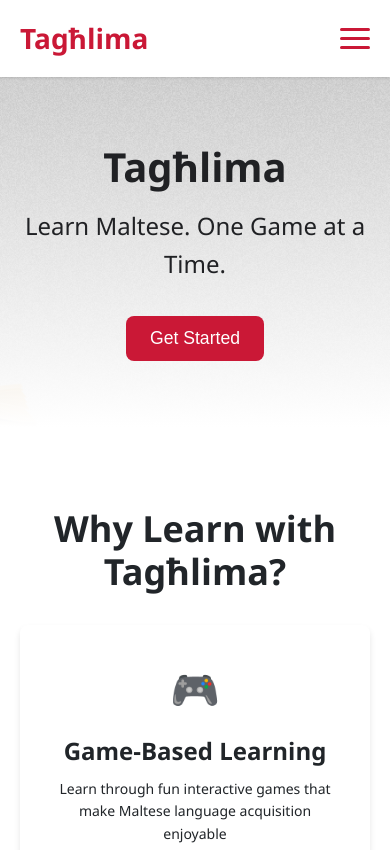
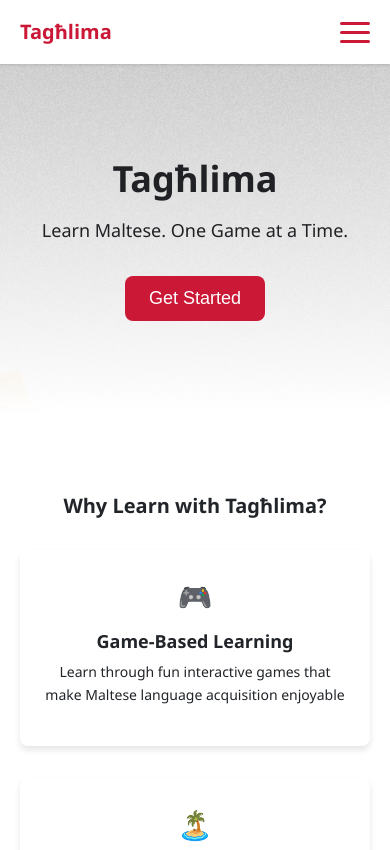
Before and after one commit to Mimiiiii017/Taghlima, a plain HTML site: page index.html in a window 390 px wide. Shown: the top 850 px of the page. Drawn offline with Linux system fonts and the light colour scheme; a script that the page names is missing.

Commit message:
Cleaned out the CSS code to remove redundancies and make website more responsive

```diff
--- a/css/styles.css
+++ b/css/styles.css
@@ -1,5 +1,6 @@
 /* Base styles and reset */
 :root {
+    /* Colors */
     --primary-color: #ca1836;
     --secondary-color: #e97516;
     --accent-color: #ffcb86;
@@ -14,7 +15,26 @@
     --gray-500: #c0c4c9;
     --gray-600: #6c757d;
     --gray-900: #212529;
+
+    /* Typography */
     --font-sans: 'Segoe UI', Roboto, 'Helvetica Neue', Arial, sans-serif;
+    --font-size-base: 1rem;      /* 16px base font size */
+    --font-size-sm: 0.875rem;    /* 14px */
+    --font-size-xs: 0.75rem;     /* 12px */
+    --font-size-lg: 1.125rem;    /* 18px */
+    --font-size-xl: 1.25rem;     /* 20px */
+    --font-size-2xl: 1.5rem;     /* 24px */
+    --font-size-3xl: 1.875rem;   /* 30px */
+    --font-size-4xl: 2.25rem;    /* 36px */
+    --font-size-5xl: 3rem;       /* 48px */
+    --font-size-6xl: 4rem;       /* 64px */
+
+    /* Line heights */
+    --line-height-tight: 1.2;
+    --line-height-normal: 1.6;
+    --line-height-relaxed: 1.75;
+
+    /* Shadows and other UI elements */
     --shadow-sm: 0 1px 3px rgba(0, 0, 0, 0.12);
     --shadow-md: 0 4px 6px rgba(0, 0, 0, 0.1);
     --shadow-lg: 0 10px 15px rgba(0, 0, 0, 0.1);
@@ -29,7 +49,8 @@
 
 body {
     font-family: var(--font-sans);
-    line-height: 1.6;
+    font-size: var(--font-size-base);
+    line-height: var(--line-height-normal);
     color: var(--gray-900);
     background-color: var(--gray-100);
 }
@@ -43,20 +64,20 @@
 
 /* Typography */
 h1, h2, h3, h4, h5, h6 {
-    line-height: 1.2;
+    line-height: var(--line-height-tight);
     margin-bottom: 0.5em;
 }
 
 h1 {
-    font-size: 3rem;
+    font-size: var(--font-size-6xl);
 }
 
 h2 {
-    font-size: 2.25rem;
+    font-size: var(--font-size-4xl);
 }
 
 h3 {
-    font-size: 1.5rem;
+    font-size: var(--font-size-2xl);
 }
 
 p {
@@ -73,6 +94,7 @@
 }
 
 .section-title {
+    font-size: var(--font-size-4xl);
     text-align: center;
     margin-bottom: 2rem;
 }
@@ -94,7 +116,7 @@
 }
 
 .logo {
-    font-size: 1.75rem;
+    font-size: var(--font-size-2xl);
     font-weight: bold;
     color: var(--primary-color);
 }
@@ -124,7 +146,7 @@
     cursor: pointer;
     transition: all 0.2s;
     border: none;
-    font-size: 1rem;
+    font-size: var(--font-size-base);
 }
 
 .btn-primary {
@@ -147,7 +169,7 @@
 
 .btn-outline {
     background-color: transparent;
-    border: 1px solid var(--primary-color); /* Removed 'color:' */
+    border: 1px solid var(--primary-color);
     color: var(--primary-color);
 }
 
@@ -157,7 +179,7 @@
 
 .btn-large {
     padding: 0.75rem 1.5rem;
-    font-size: 1.1rem;
+    font-size: var(--font-size-lg);
 }
 
 .btn-full {
@@ -166,18 +188,18 @@
 
 /* Hero Section */
 .hero {
-    position: relative; /* Required for positioning the pseudo-element */
-    background-image: url('../assets/hero.jpg'); /* Adjust path if needed */
+    position: relative;
+    background-image: url('../assets/hero.jpg');
     background-size: cover;
     background-position: center;
     background-repeat: no-repeat;
-    height: 450px; /* Adjust height as needed */
+    height: 450px;
     display: flex;
     align-items: center;
     justify-content: center;
-    color: var(--black); /* Ensure text is readable */
+    color: var(--black);
     text-align: center;
-    overflow: hidden; /* Ensures the pseudo-element doesn't overflow */
+    overflow: hidden;
 }
 
 .hero::before {
@@ -188,21 +210,21 @@
     width: 100%;
     height: 100%;
     background-image: linear-gradient(to bottom, rgba(160, 160, 160, 0.4), rgba(255, 255, 255, 1.0));
-    z-index: 1; /* Ensures the overlay is above the background but below the content */
+    z-index: 1;
 }
 
 .hero-content {
-    position: relative; /* Ensures content is above the overlay */
+    position: relative;
     z-index: 2;
 }
 
 .hero h1 {
-    font-size: 4rem;
+    font-size: var(--font-size-6xl);
     margin-bottom: 1rem;
 }
 
 .hero .slogan {
-    font-size: 1.5rem;
+    font-size: var(--font-size-xl);
     margin-bottom: 2rem;
 }
 
@@ -317,7 +339,7 @@
 }
 
 .footer-logo {
-    font-size: 1.5rem;
+    font-size: var(--font-size-xl);
     font-weight: bold;
 }
 
@@ -332,7 +354,7 @@
 
 .copyright {
     color: var(--gray-500);
-    font-size: 0.875rem;
+    font-size: var(--font-size-sm);
 }
 
 /* Modal */
@@ -379,7 +401,7 @@
     background: none;
     border: none;
     cursor: pointer;
-    font-size: 1rem;
+    font-size: var(--font-size-base);
     color: var(--gray-600);
 }
 
@@ -416,58 +438,17 @@
     padding: 0.75rem;
     border: 1px solid var(--gray-300);
     border-radius: var(--border-radius);
-    font-size: 1rem;
+    font-size: var(--font-size-base);
 }
 
 .form-footer {
     margin-top: 1.5rem;
     text-align: center;
-    font-size: 0.875rem;
+    font-size: var(--font-size-sm);
 }
 
 .forgot-password {
     color: var(--gray-600);
-  }
-
-  /* Responsive adjustments */
-  @media (max-width: 768px) {
-
-    .hero h1 {
-      font-size: 3rem;
-    }
-
-    .about-content {
-      grid-template-columns: 1fr;
-    }
-
-    .benefits {
-      flex-direction: column;
-      align-items: center;
-      gap: 1rem;
-    }
-
-    .cta-buttons {
-      flex-direction: column;
-    }
-  }
-
-  @media (max-width: 576px) {
-
-    .hero {
-      padding: 4rem 0;
-    }
-
-    .hero h1 {
-      font-size: 2.5rem;
-    }
-
-    p{
-      font-size: 0.875rem;
-    }
-
-    .slogan{
-      font-size: 0.875rem;
-    }
 }
 
 /* Matching Game Styles */
@@ -514,7 +495,7 @@
 }
 
 .matching-feedback {
-  font-size: 1rem;
+    font-size: var(--font-size-base);
     font-weight: bold;
     color: var(--primary-color);
 }
@@ -522,7 +503,7 @@
 /* Quiz Feedback Styles */
 .quiz-feedback {
     margin-top: 1rem;
-  font-size: 1rem;
+    font-size: var(--font-size-base);
     font-weight: bold;
     text-align: center;
 }
@@ -578,36 +559,77 @@
     text-decoration: none;
 }
 
-.user-profile:hover .dropdown-content {
-  display: block;
+/* MOBILE NAV & HERO ADJUSTMENTS */
+@media (max-width: 992px) {
+    h1 {
+        font-size: var(--font-size-5xl);  /* 48px */
     }
 
-.dropdown-content {
-  display: none;
-  position: absolute;
-  top: 100%;
-  right: 0;
-  width: 150px;
-  background-color: var(--white);
-  box-shadow: var(--shadow-md);
-  border-radius: var(--border-radius);
-  z-index: 1;
-  padding: 0.5rem 0;
+    h2, .section-title {
+        font-size: var(--font-size-3xl);  /* 30px */
     }
 
-.dropdown-content a {
-  display: block;
-  padding: 0.5rem 1rem;
-  color: var(--gray-900);
+    .logo {
+        font-size: var(--font-size-xl);  /* 20px */
     }
 
-.dropdown-content a:hover {
-  background-color: var(--bg);
-  text-decoration: none;
+    .hero h1 {
+        font-size: var(--font-size-5xl);  /* 48px */
     }
 
-/* MOBILE NAV & HERO ADJUSTMENTS */
+    .feature-grid {
+      grid-template-columns: 1fr !important;
+    }
+}
+
 @media (max-width: 768px) {
+    :root {
+        /* Slightly smaller base font on mobile */
+        --font-size-base: 0.9375rem;  /* 15px */
+    }
+
+    h1 {
+        font-size: var(--font-size-4xl);  /* 36px */
+    }
+
+    h2, .section-title {
+        font-size: var(--font-size-2xl);  /* 24px */
+    }
+
+    h3 {
+        font-size: var(--font-size-xl);  /* 20px */
+    }
+
+    .hero h1 {
+        font-size: var(--font-size-4xl);  /* 36px */
+    }
+
+    .hero .slogan {
+        font-size: var(--font-size-lg);  /* 18px */
+    }
+
+    .feature-icon {
+        font-size: 2rem;
+    }
+
+    .feature-grid {
+      grid-template-columns: 1fr !important;
+    }
+
+    .about-content {
+        grid-template-columns: 1fr;
+    }
+
+    .benefits {
+        flex-direction: column;
+        align-items: center;
+        gap: 1rem;
+    }
+
+    .cta-buttons {
+        flex-direction: column;
+    }
+
     /* keep desktop defaults untouched */
     .main-nav {
         position: relative;
@@ -706,6 +728,49 @@
 }
 
 @media (max-width: 576px) {
+    :root {
+        /* Even smaller base font on small mobile */
+        --font-size-base: 0.875rem;  /* 14px */
+    }
+
+    h1 {
+        font-size: var(--font-size-3xl);  /* 30px */
+    }
+
+    h2, .section-title {
+        font-size: var(--font-size-xl);  /* 20px */
+    }
+
+    h3 {
+        font-size: var(--font-size-lg);  /* 18px */
+    }
+
+    p {
+        font-size: var(--font-size-base);  /* 14px */
+    }
+
+    .feature-card {
+        padding: 1.5rem;
+    }
+
+    .feature-icon {
+        font-size: 1.75rem;
+        margin-bottom: 0.75rem;
+    }
+
+    .feature-grid {
+      grid-template-columns: 1fr !important;
+    }
+
+    .benefit {
+        font-size: var(--font-size-sm);  /* 14px */
+    }
+
+    .malta-facts li {
+        margin-bottom: 0.25rem;
+    }
+
+
     /* keep desktop defaults untouched */
     .main-nav {
         position: relative;
@@ -803,6 +868,19 @@
     }
 }
 
+@media (max-width: 375px) {
+    h1 {
+        font-size: var(--font-size-2xl);  /* 24px */
+    }
+
+    .section-title {
+        margin-bottom: 1.5rem;
+    }
+
+    .container {
+        padding: 0 15px;
+    }
+}
 
 /* ─── DESKTOP OVERRIDE ─── */
 @media (min-width: 769px) {
```
Lines whose indentation alone changed are shown as unchanged.
